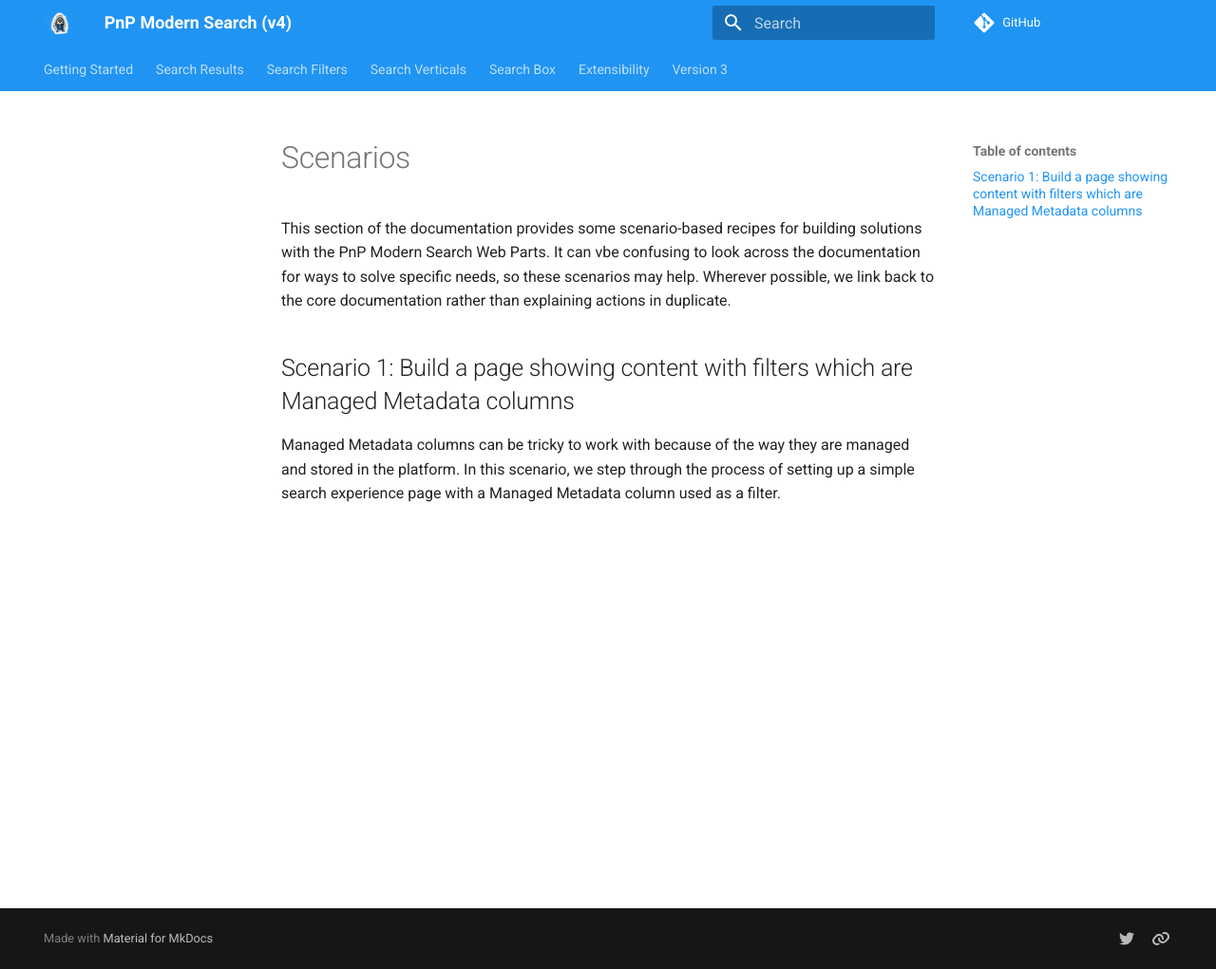
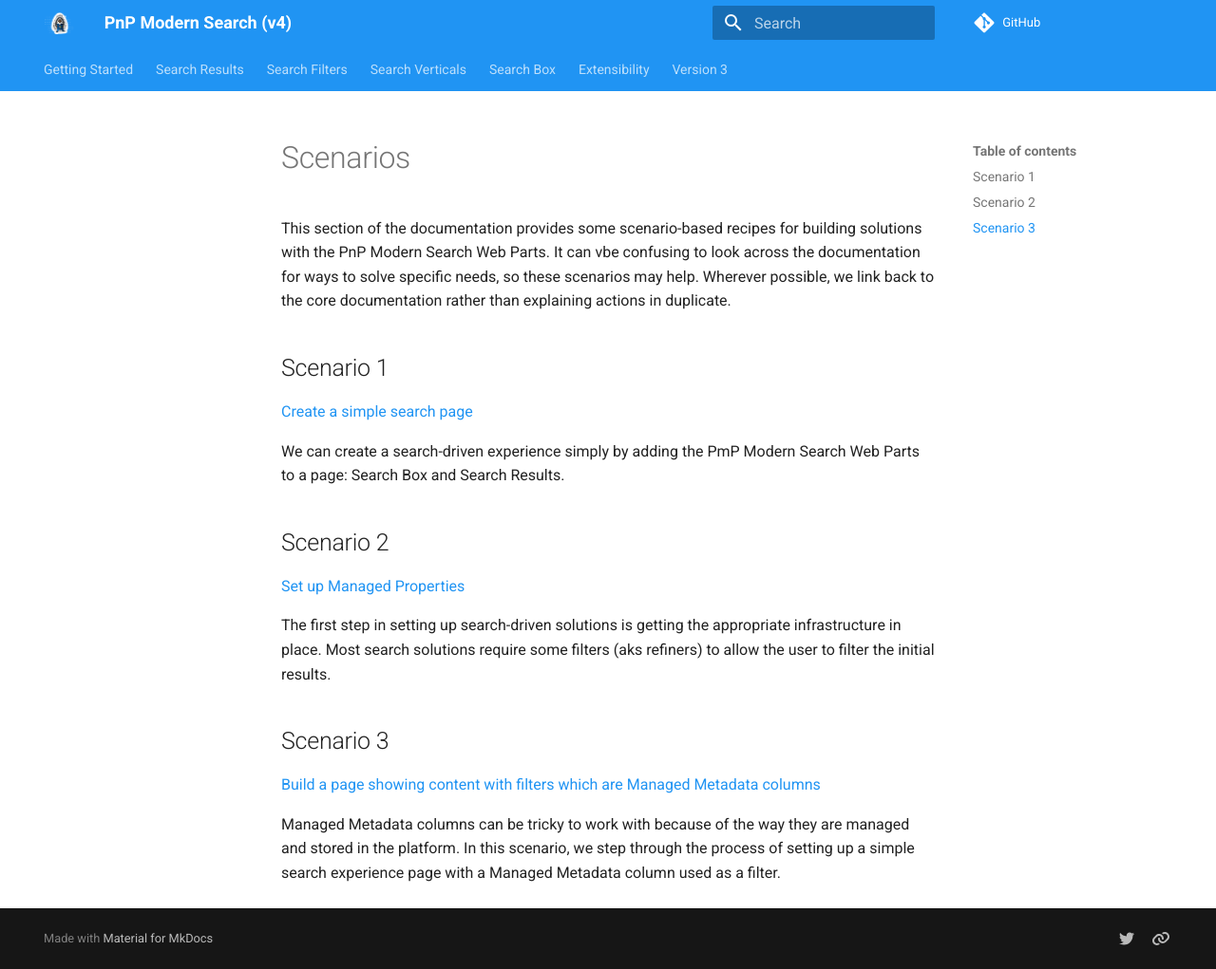
Before and after one commit to dominic5perezd/pnp-modern-search, an MkDocs documentation site: the page built from docs/scenarios/index.md, in a window 1280 px wide and 1021 px high. Shown: the whole window at 95% size. Built offline with MkDocs 1.6.1 and Material for MkDocs 9.7.7, drawn with Linux system fonts in a browser that asks for light colours; comment, search, counter and statistics services are not loaded.

Commit message:
First pass at scenario-based docs

```diff
--- a/docs/scenarios/index.md
+++ b/docs/scenarios/index.md
@@ -2,6 +2,20 @@
 
 This section of the documentation provides some scenario-based recipes for building solutions with the PnP Modern Search Web Parts. It can vbe confusing to look across the documentation for ways to solve specific needs, so these scenarios may help. Wherever possible, we link back to the core documentation rather than explaining actions in duplicate.
 
-## Scenario 1: Build a page showing content with filters which are Managed Metadata columns
+## Scenario 1
+
+[Create a simple search page](create-simple-search-page.md)
+
+We can create a search-driven experience simply by adding the PmP Modern Search Web Parts to a page: Search Box and Search Results.
+
+## Scenario 2
+
+[Set up Managed Properties](set-up-managed-properties.md)
+
+The first step in setting up search-driven solutions is getting the appropriate infrastructure in place. Most search solutions require some filters (aks refiners) to allow the user to filter the initial results.
+
+## Scenario 3
+
+[Build a page showing content with filters which are Managed Metadata columns](using-managed-metadata.md)
 
 Managed Metadata columns can be tricky to work with because of the way they are managed and stored in the platform. In this scenario, we step through the process of setting up a simple search experience page with a Managed Metadata column used as a filter.
--- /dev/null
+++ b/docs/scenarios/using-managed-metadata.md
@@ -0,0 +1,8 @@
+
+# Scenario 3: Build a page showing content with filters which are Managed Metadata columns
+
+## Add Managed Properties to the Selected properties
+
+## Add a PnP Filters Web Part
+
+## Set up filters
```
Also changed, not shown: docs/scenarios/create-simple-search-page.md (added, +43 -0 lines).
